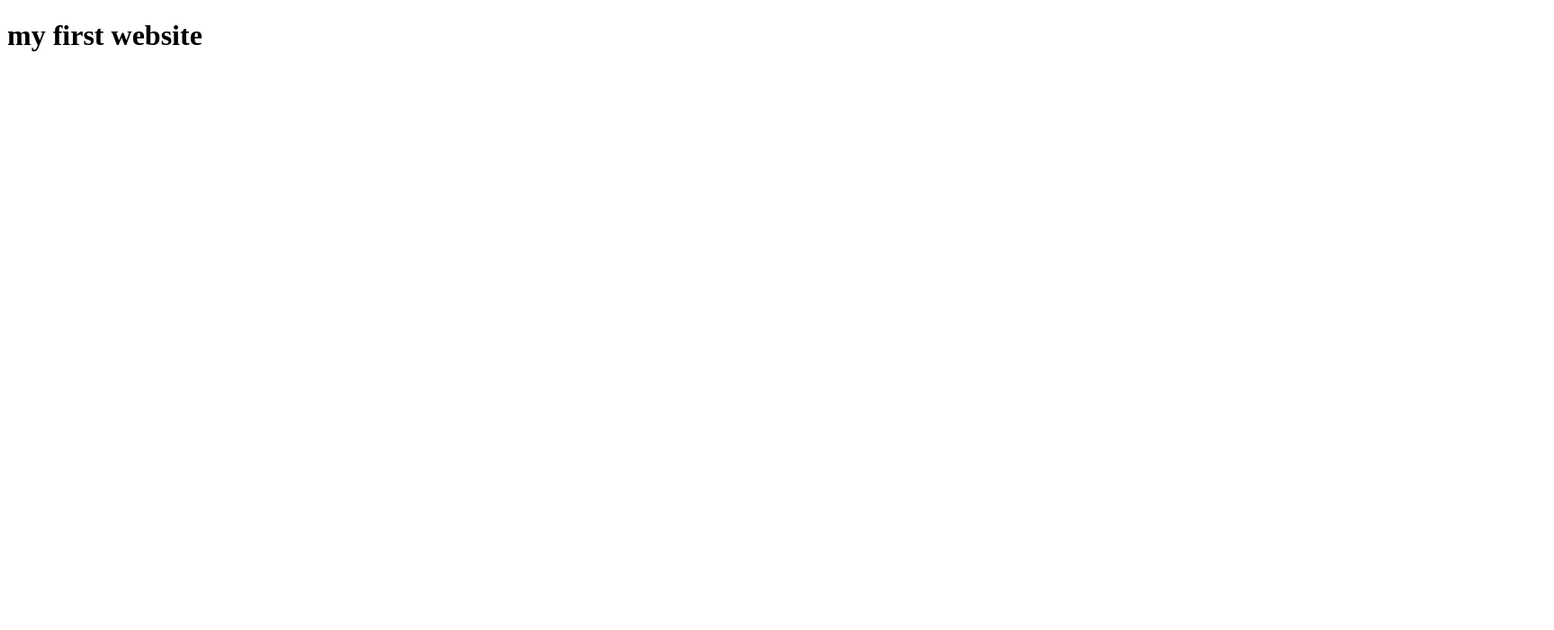
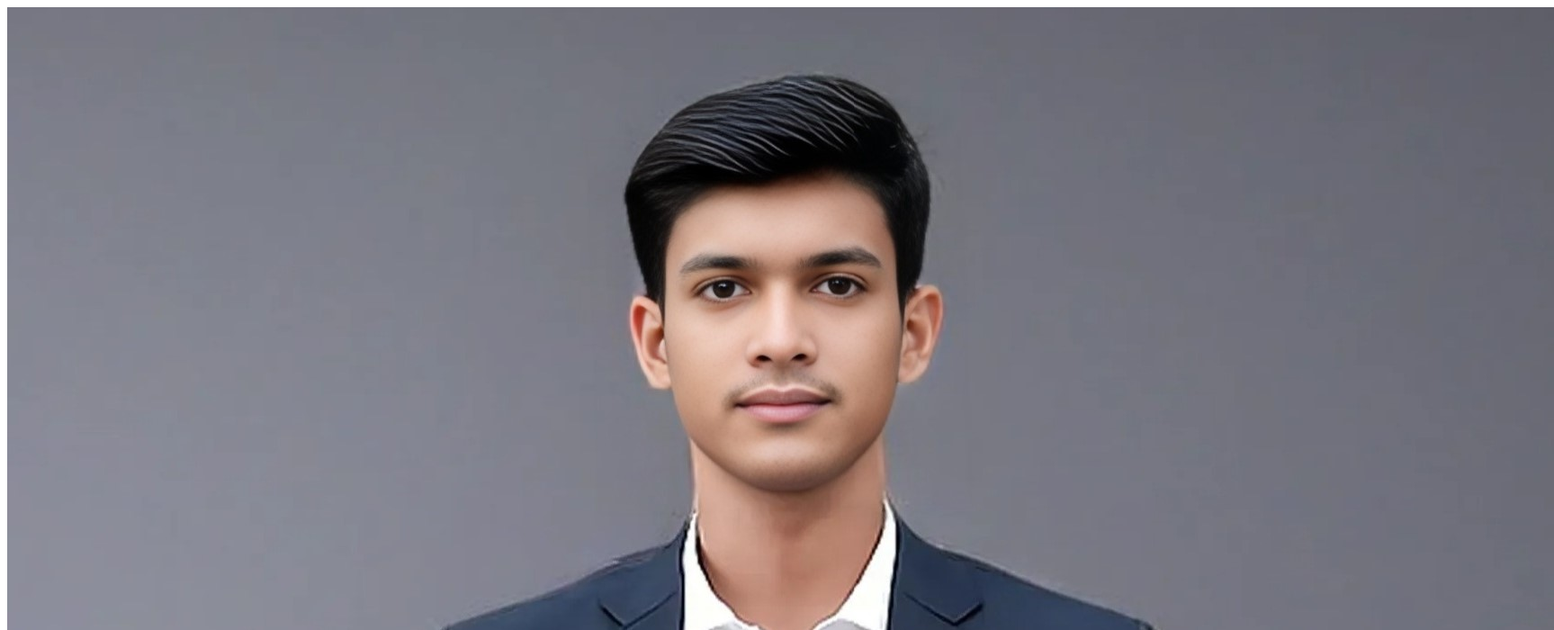
Before and after one commit to mamun-devloper/my-first-github-repo, a plain HTML site: page index.html in a window 1280 px wide. Shown: the top 700 px of the page at 90% size, 1727 px wide, since content can reach past the window. Drawn offline with Linux system fonts and the light colour scheme.

Commit message:
image file add

```diff
--- a/index.html
+++ b/index.html
@@ -6,6 +6,7 @@
     <title>my first github repo</title>
 </head>
 <body>
+    <img src="images/m26.jpg" alt="loaded images">
     <h1>
         my first website
     </h1>
```
Also changed, not shown: images/m26.jpg (added).
